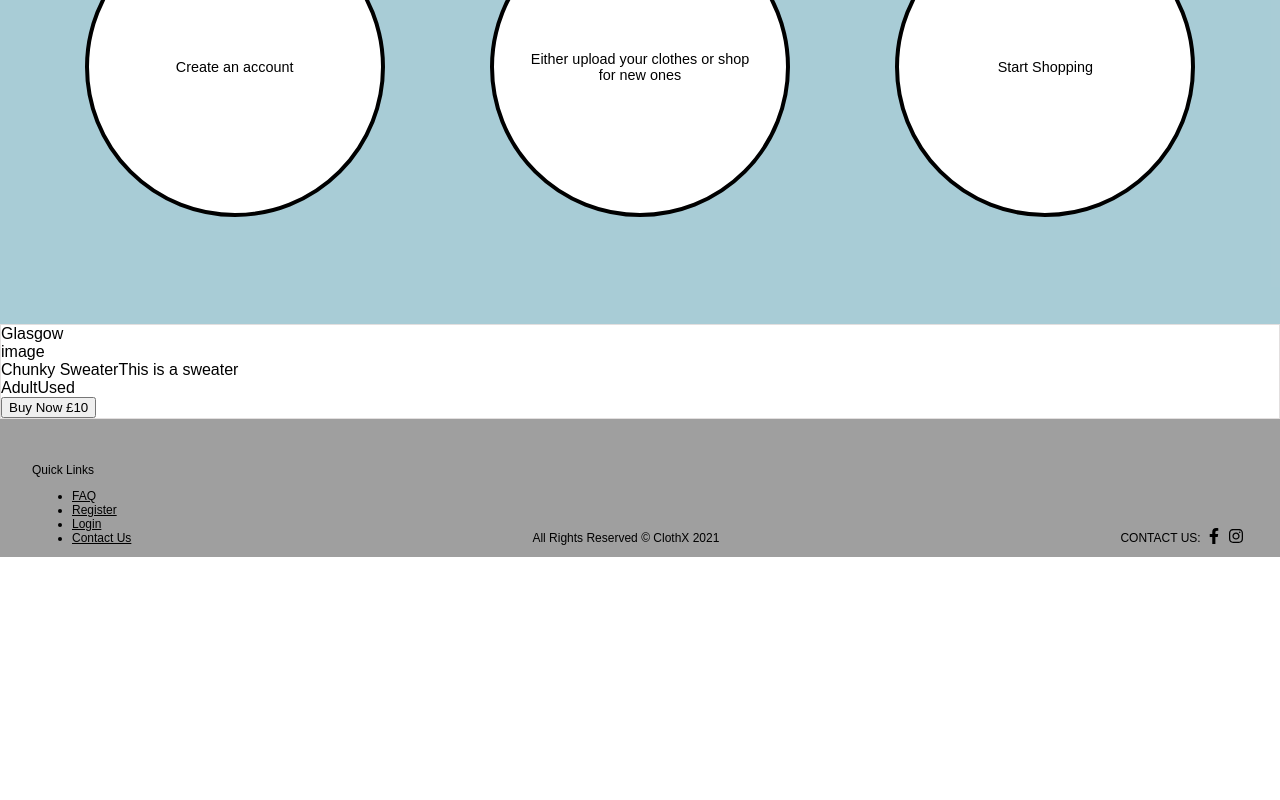
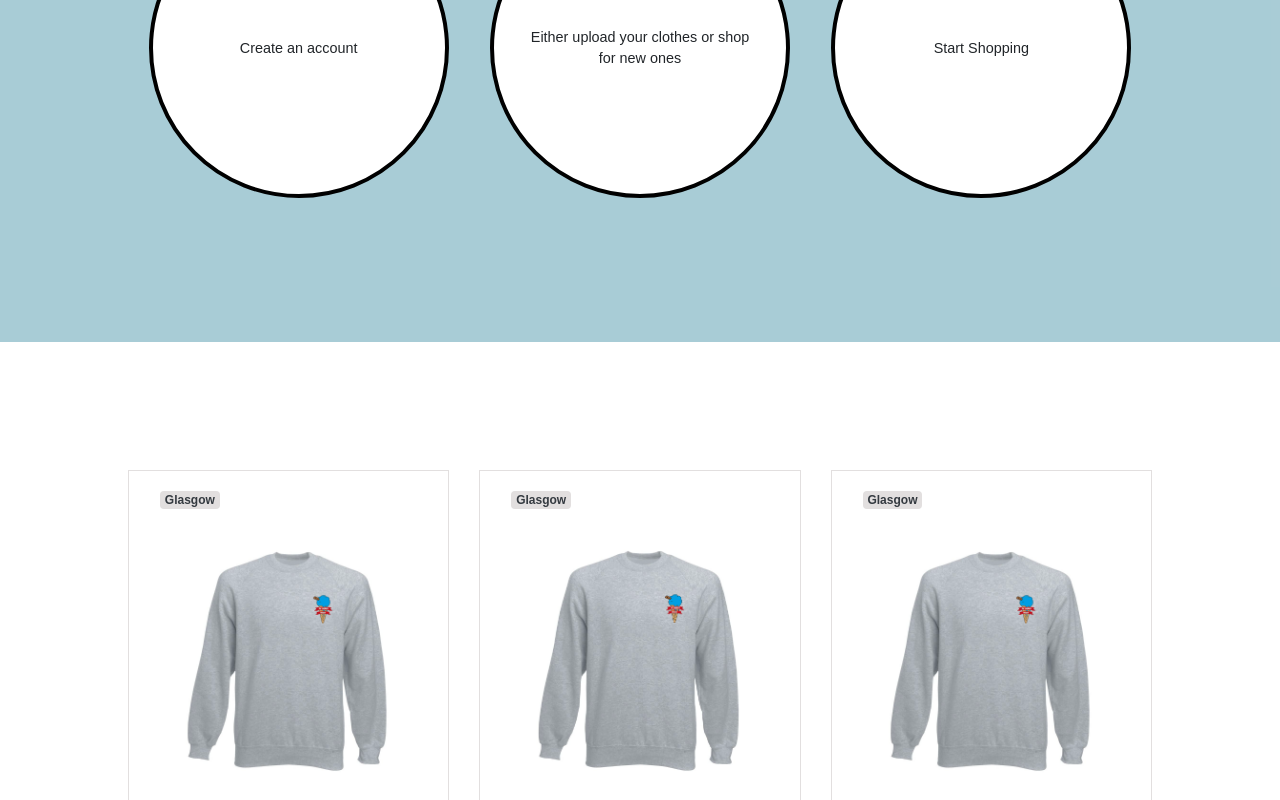
Before and after one commit to annahndr/cloth_x, a React (Create React App) app in the folder client/: page / in a window 1280 px wide. Shown: the part 2000-2800 px from the top of the page. Before the commit the page ends 2557 px from the top, so only its background shows below. Built offline with nearby package versions, Linux system fonts and the light colour scheme.

Commit message:
Added in boostrap

```diff
--- a/client/package.json
+++ b/client/package.json
@@ -11,6 +11,7 @@
     "@testing-library/jest-dom": "^5.11.10",
     "@testing-library/react": "^11.2.6",
     "@testing-library/user-event": "^12.8.3",
+    "bootstrap": "^4.6.0",
     "node-sass": "^5.0.0",
     "react": "^17.0.2",
     "react-dom": "^17.0.2",
--- a/client/src/components/productCard/ProductCard.js
+++ b/client/src/components/productCard/ProductCard.js
@@ -7,22 +7,37 @@ const ProductCard = (props) => {
     backgroundImage: `url(${image})`
   }
 
-  return <div className="product-card">
-      <span className="product-card__location">{location}</span>
-      <div className="product_card__image" style={img}>
-        image
-      </div>
-      <div className="product_card__details">
-        <div className="product_card__details-text">
-          {name}
-          {description}
+  const renderTags = () => {
+    return tags.map((tag, i) => {
+      return <span key={i} className="product_card__details-tags badge text-dark">{tag}</span>
+    })
+  }
+
+  return <div className="col-12 col-md-4">
+      <div className="product-card">
+        <div className="col-2">
+          <span className="product-card__location badge text-dark">{location}</span>
         </div>
-        <div className="product_card__details-tags">
-          {tags}
+
+        <div className="col-12">
+        <div className="product_card__image" style={img}>
         </div>
-      </div>
-      <div className="product_card__action">
-        <button type="button">{`Buy Now £${price}`}</button>
+        </div>
+
+        <div className="d-flex justify-content-between">
+        <div className="col-6 product_card__details-text">
+            <strong>{name}</strong>
+            <p>
+            {description}
+            </p>
+          </div>
+          <div className="col-6">
+            <div className="col-12 d-flex justify-content-end">{renderTags()}</div>
+          </div>
+        </div>
+        <div className="col-12 product_card__action d-flex">
+          <button type="button" className="btn btn-primary btn-primary--teal">{`Buy Now £${price}`}</button>
+        </div>
       </div>
   </div>;
 };
--- a/client/src/components/productCard/productCard.scss
+++ b/client/src/components/productCard/productCard.scss
@@ -4,4 +4,22 @@
   display: flex;
   flex-direction: column;
   border: solid 1px $greylight;
+  padding: 1rem;
 }
+
+.product-card__location {
+  background-color: $greylight;
+}
+
+.product_card__details-tags {
+  border: solid 2px $teal;
+  margin: 0.5rem;
+}
+
+.product_card__image {
+  width: 100%;
+  height: 300px;
+  background-repeat: no-repeat;
+  background-position: center center;
+  background-size: contain;
+}
--- a/client/src/pages/home/Home.js
+++ b/client/src/pages/home/Home.js
@@ -2,11 +2,38 @@ import "./home.scss";
 import { FontAwesomeIcon } from '@fortawesome/react-fontawesome';
 import { faRecycle, faCloud, faShoppingCart } from '@fortawesome/free-solid-svg-icons'
 import ProductCard from "../../components/productCard/ProductCard";
+import Sweater from "../../assets/images/icecreamgreysweatersite.png";
 
 const Home = () => {
+
+    const products = [{
+        name: "Chunky Sweater",
+        description: "This is a sweater",
+        tags: ['Adult', 'Used'],
+        price: "10",
+        image: Sweater,
+        location: "Glasgow"
+    },
+    {
+        name: "Chunky Sweater",
+        description: "This is a sweater",
+        tags: ['Adult', 'Used'],
+        price: "10",
+        image: Sweater,
+        location: "Glasgow"
+    },
+    {
+        name: "Chunky Sweater",
+        description: "This is a sweater",
+        tags: ['Adult', 'Used'],
+        price: "10",
+        image: Sweater,
+        location: "Glasgow"
+    }];
+
   return (
     <div>
-      <div className="home-banner">
+      <section className="home-banner">
         <h2 className="heading-light home-banner__heading">
           Do your bit with <strong>ClothX.</strong>
         </h2>
@@ -21,8 +48,8 @@ const Home = () => {
             aria-label="Search through site content"
           />
         </label>
-      </div>
-      <div className="home-features">
+      </section>
+      <section className="home-container home-features">
         <p className="home-features__heading">Wait, what is it?</p>
         <ul className="home-features__items">
           <li>
@@ -44,8 +71,8 @@ const Home = () => {
             </span>
           </li>
         </ul>
-      </div>
-      <div className="home-info row row--centered hide-mobile">
+      </section>
+      <section className="home-container home-info">
         <div className="home-info__text col col--centered">
           <h2>Our Mission</h2>
           <p>
@@ -58,8 +85,8 @@ const Home = () => {
           </p>
         </div>
         <div className="home-info__text col col--centered">test</div>
-      </div>
-      <div className="home-features home-features--numbered">
+      </section>
+      <section className="home-container home-features home-features--numbered">
         <p className="home-features__heading">How It Works</p>
         <ul className="home-features__items">
           <li>
@@ -81,19 +108,30 @@ const Home = () => {
             </span>
           </li>
         </ul>
-      </div>
-    <div className="home-popular">
-        <ProductCard
-            name="Chunky Sweater"
-            description="This is a sweater"
-            tags={['Adult', 'Used']}
-            price="10"
-            image=""
-            location="Glasgow"
-        />
-    </div>
+      </section>
+      <section className="home-container home-popular">
+            <div className="row">
+                {featureProducts(products)}
+            </div>
+        </section>
     </div>
   );
 };
 
+
+const featureProducts = (products) => {
+        return products.map((product, i) => {
+            return <ProductCard
+            key={i}
+            name={product.name}
+            description={product.description}
+            tags={product.tags}
+            price={product.price}
+            image={product.image}
+            location={product.location}
+        />
+        })
+}
+
+
 export default Home;
--- a/client/src/pages/home/home.scss
+++ b/client/src/pages/home/home.scss
@@ -121,13 +121,12 @@
 
 .home-info {
   display: none;
-  padding: 10%;
 
   @media (min-width: 900px) {
     display: flex;
   }
 }
 
-.home-info__text {
-  padding: 5rem;
+.home-container {
+  padding: 10%;
 }
--- a/client/src/styles/base/base.scss
+++ b/client/src/styles/base/base.scss
@@ -3,6 +3,8 @@
 @import "../base/buttons.scss";
 @import "../base/form.scss";
 @import "../base/grid.scss";
+
+@import "~bootstrap/scss/bootstrap.scss";
 
 * {
   box-sizing: border-box;
--- a/client/src/styles/base/buttons.scss
+++ b/client/src/styles/base/buttons.scss
@@ -1,3 +1,5 @@
-.button {
-  padding: 2rem 1rem;
+@import "../../styles/base/variables.scss";
+
+.btn-primary--teal {
+  background-color: $teal;
 }
```
Also changed, not shown: client/src/assets/images/icecreamgreysweatersite.png (added), 1 other file (tests, documents, lock files or other folders).
